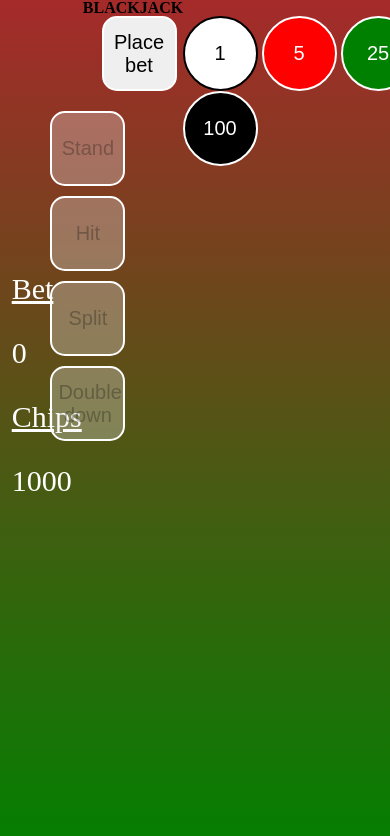
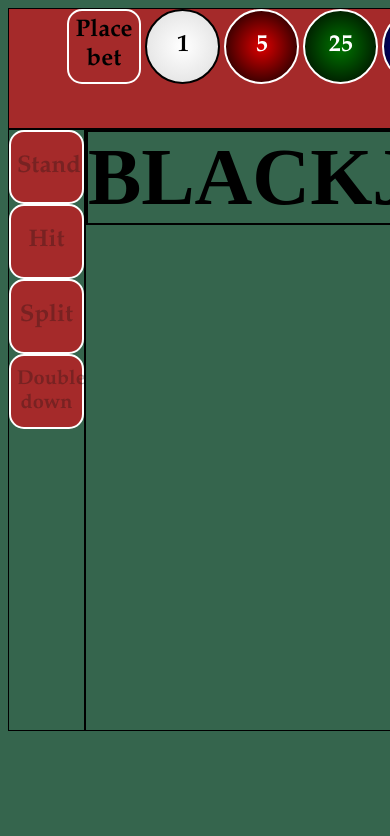
Before and after one commit to ZacAndCoder/blackjack, a plain HTML site: page index.html in a window 390 px wide. Shown: the top 836 px of the page. Drawn offline with nearby package versions, Linux system fonts and the light colour scheme.

Commit message:
Use CSS grid layout to reposition elements
I created a more responsive, aesthetically pleasing layout with CSS grid. To this end, I also changed some colors, fonts, and font sizes.

```diff
--- a/BlackjackCSS.css
+++ b/BlackjackCSS.css
@@ -1,89 +1,101 @@
 body {
   position: relative;
+  font-family: "Garamond", serif;
   height: 100vh;
-  background-image: linear-gradient(brown, green);
+  background-color: #35654D;
+  display: grid;
+  grid-template-columns: 1fr 5.2fr 1fr;
+  grid-template-rows: 1fr 5fr 1fr;
+  grid-template-areas:
+    "betting betting betting"
+    "game cards chips"
+    "alerts alerts alerts";
 }
 #alerts {
-  position: absolute;
-  left: 1%;
-  width: 320px;
-  font-size: 25px;
+  grid-area: alerts;
+  font-size: 1.875rem;
   color: white;
 }
 #back-of-card {
-  position: absolute;
-  left: 32%;
-  bottom: 45.9%;
-  display: inline-block;
   z-index: 10;
-  background-color: red;
+  background-image: radial-gradient(red, black);
   border: 1px solid black;
   border-radius: 15px;
   width: 160px;
   height: 240px;
   display: none;
+  position: relative;
+  bottom: 15.32rem;
+  left: 10rem;
+  margin-bottom: -15rem;
+}
+#dealer-label {
+	transform: rotate(-60deg) translate(-3rem, 1rem);
+  font-size: 3rem;
+  color: white;
 }
 button {
-  height: 75px;
-  width: 75px;
+  height: 4.68rem;
+  width: 4.68rem;
   border: 2px solid white;
   border-radius: 20%;
-  font-size: 20px;
+  font-family: "Garamond", serif;
+  font-weight: bold;
+  font-size: 1.5rem;
   cursor: pointer;
+  background-color: brown;
+  vertical-align: top;
 }
 #betting-function {
-  position: relative;
-  top: 1%;
-  left: 25%;
-}
-#bet {
-  position: absolute;
+  text-align: center;
+  grid-area: betting;
+  border: 1px solid black;
+  background-color: brown;
+  z-index: 11;
 }
 .chip {
-  position: relative;
-  left: 81px;
   border-radius: 50%;
   color: white;
 }
 #white-chip {
   border: 2px solid black;
-  background-color: white;
+  background-image: radial-gradient(white, #DDDDDD);
   color: black;
 }
 #red-chip {
-  background-color: red;
+  background-image: radial-gradient(#DD0000, black);
 }
 #green-chip {
-  background-color: green;
+  background-image: radial-gradient(#007700, black);
 }
 #blue-chip {
-  background-color: blue;
+  background-image: radial-gradient(#0000DD, black);
 }
 #black-chip {
-  background-color: black;
-}
-#deal {
-  position: absolute;
-  left: 479px;
+  background-image: radial-gradient(#222222, black);
 }
 #display-chips {
-  position: relative;
-  top: 10%;
-  left: 1%;
-  font-size: 30px;
+  grid-area: chips;
+  text-align: center;
+  border: 1px solid black;
+  font-size: 1.875rem;
   color: white;
 }
+#table-decor {
+  text-align: center;
+  border: 2px solid black;
+  font-family: "Times New Roman", serif;
+  font-size: 5rem;
+}
 #game-functions {
-  position: relative;
-  left: 10%;
-  bottom: 40%;
-  width: 80px;
+  text-align: center;
+  grid-area: game;
+  border: 1px solid black;
 }
-#stand, #hit, #split, #double-down {
-  margin: 5px;
+#double-down {
+  font-size: 1.25rem;
 }
 #display-cards {
-  position: relative;
-  left: 20%;
-  bottom: 93%;
+  grid-area: cards;
+  border: 1px solid black;
 }
```
